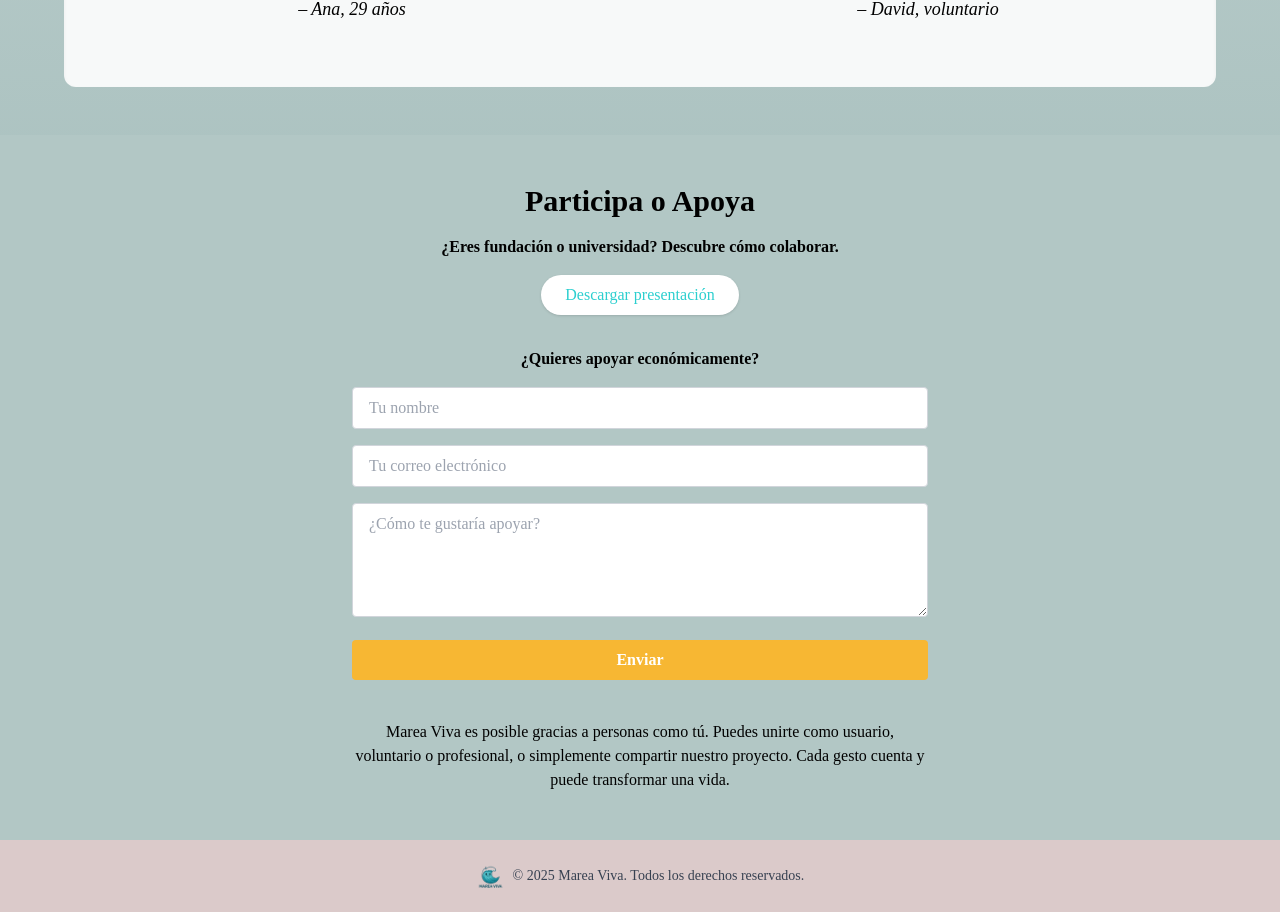
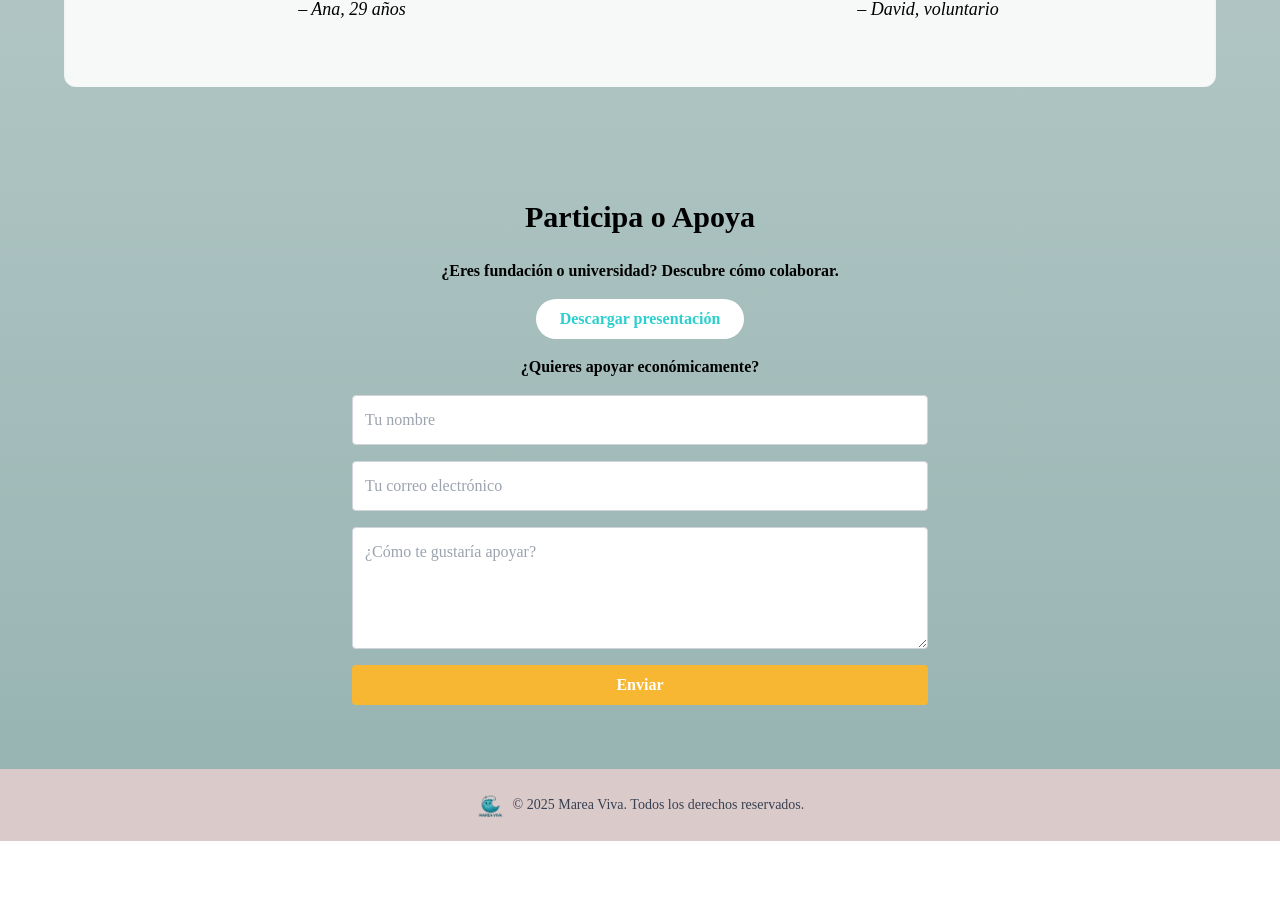
Before and after one commit to Emagmunioz/MareaViva, a React app in the folder frontend/: page / in a window 1280 px wide. Shown: the part 2138-3050 px from the top of the page. After the commit the page ends 2979 px from the top, so only its background shows below. Built offline with nearby package versions, Linux system fonts and the light colour scheme; the HTML template or start-up script is replaced by a standard one.

Commit message:
delete contactForm. It´s included in ParticipaApoyaSection

```diff
--- a/frontend/src/components/ContactForm.jsx
+++ /dev/null
@@ -1,85 +0,0 @@
-import { useState } from 'react';
-
-export default function ContactForm() {
-  const [name, setName] = useState('');
-  const [email, setEmail] = useState('');
-  const [description, setDescription] = useState('');
-  const [statusMessage, setStatusMessage] = useState('');
-  const [statusType, setStatusType] = useState(''); // 'success' o 'error'
-
-  const handleSubmit = async (e) => {
-    e.preventDefault();
-
-    try {
-      const response = await fetch('/api/collaborators', {
-        method: 'POST',
-        headers: {
-          'Content-Type': 'application/json',
-        },
-        body: JSON.stringify({ name, email, description }),
-      });
-
-      if (response.ok) {
-        setStatusType('success');
-        setStatusMessage('¡Gracias por tu interés en colaborar! ✨');
-        setName('');
-        setEmail('');
-        setDescription('');
-      } else {
-        setStatusType('error');
-        setStatusMessage('Hubo un error al enviar el formulario. Inténtalo de nuevo.');
-      }
-    } catch (error) {
-      console.error('Error en la solicitud:', error);
-      setStatusType('error');
-      setStatusMessage('Hubo un error de red. Inténtalo de nuevo.');
-    }
-  };
-
-  return (
-    <section className="text-center py-16 px-4">
-      <h2 className="text-3xl font-semibold mb-6">Participa o Apoya</h2>
-      <p className="mb-4 font-semibold">¿Eres fundación o universidad? Descubre cómo colaborar.</p>
-      <button className="bg-white text-[#2ccfcf] font-semibold py-2 px-6 rounded-full mb-4">
-        Descargar presentación
-      </button>
-      <p className="font-semibold mb-4">¿Quieres apoyar económicamente?</p>
-      <form onSubmit={handleSubmit} className="max-w-xl mx-auto flex flex-col gap-4">
-        <input
-          type="text"
-          placeholder="Tu nombre"
-          className="p-3 border border-gray-300 rounded"
-          required
-          value={name}
-          onChange={(e) => setName(e.target.value)}
-        />
-        <input
-          type="email"
-          placeholder="Tu correo electrónico"
-          className="p-3 border border-gray-300 rounded"
-          required
-          value={email}
-          onChange={(e) => setEmail(e.target.value)}
-        />
-        <textarea
-          placeholder="¿Cómo te gustaría apoyar?"
-          rows="4"
-          className="p-3 border border-gray-300 rounded"
-          required
-          value={description}
-          onChange={(e) => setDescription(e.target.value)}
-        />
-        <button type="submit" className="bg-[#f7b733] text-white font-semibold py-2 rounded">
-          Enviar
-        </button>
-
-        {/* Mensaje de estado */}
-        {statusMessage && (
-          <p className={`mt-4 font-semibold ${statusType === 'success' ? 'text-green-600' : 'text-red-600'}`}>
-            {statusMessage}
-          </p>
-        )}
-      </form>
-    </section>
-  );
-}
--- a/frontend/src/components/ParticipaApoyaSection.jsx
+++ b/frontend/src/components/ParticipaApoyaSection.jsx
@@ -1,45 +1,81 @@
+import { useState } from "react";
+
 export default function ParticipaApoyaSection() {
+  const [form, setForm] = useState({
+    name: "",
+    email: "",
+    description: "",
+  });
+  const [message, setMessage] = useState("");
+
+  const handleChange = (e) => {
+    setForm({ ...form, [e.target.name]: e.target.value });
+  };
+
+  const handleSubmit = async (e) => {
+    e.preventDefault();
+    try {
+      const res = await fetch("http://localhost:8080/api/collaborators", {
+        method: "POST",
+        headers: {
+          "Content-Type": "application/json",
+        },
+        body: JSON.stringify(form),
+      });
+
+      if (res.ok) {
+        setMessage("¡Gracias por tu interés en colaborar! ✨");
+        setForm({ name: "", email: "", description: "" });
+      } else {
+        setMessage("Hubo un problema al enviar el formulario.");
+      }
+    } catch (err) {
+      console.error("Error:", err);
+      setMessage("No se pudo conectar con el servidor.");
+    }
+  };
+
   return (
-    <section className="bg-[#b2c7c5] text-center py-12 px-4">
-      <h2 className="text-2xl md:text-3xl font-bold mb-4">Participa o Apoya</h2>
-      <p className="font-semibold mb-4">¿Eres fundación o universidad? Descubre cómo colaborar.</p>
-      <a
-        href="/presentacion-marea-viva.pdf"
-        download
-        className="inline-block bg-white text-[#2ccfcf] font-medium px-6 py-2 rounded-full shadow mb-8 hover:bg-gray-100"
-      >
+    <section className="text-center py-16 px-4">
+      <h2 className="text-3xl font-semibold mb-6">Participa o Apoya</h2>
+      <p className="mb-4 font-semibold">¿Eres fundación o universidad? Descubre cómo colaborar.</p>
+      <button className="bg-white text-[#2ccfcf] font-semibold py-2 px-6 rounded-full mb-4">
         Descargar presentación
-      </a>
-
+      </button>
       <p className="font-semibold mb-4">¿Quieres apoyar económicamente?</p>
-
-      <form className="max-w-xl mx-auto space-y-4">
+      <form onSubmit={handleSubmit} className="max-w-xl mx-auto flex flex-col gap-4">
         <input
+          name="name"
           type="text"
           placeholder="Tu nombre"
-          className="w-full px-4 py-2 rounded border border-gray-300"
+          className="p-3 border border-gray-300 rounded"
+          value={form.name}
+          onChange={handleChange}
+          required
         />
         <input
+          name="email"
           type="email"
           placeholder="Tu correo electrónico"
-          className="w-full px-4 py-2 rounded border border-gray-300"
+          className="p-3 border border-gray-300 rounded"
+          value={form.email}
+          onChange={handleChange}
+          required
         />
         <textarea
+          name="description"
           placeholder="¿Cómo te gustaría apoyar?"
           rows="4"
-          className="w-full px-4 py-2 rounded border border-gray-300"
-        ></textarea>
-        <button
-          type="submit"
-          className="w-full bg-[#f7b733] hover:bg-[#e5a628] text-white font-bold py-2 rounded"
-        >
+          className="p-3 border border-gray-300 rounded"
+          value={form.description}
+          onChange={handleChange}
+          required
+        />
+        <button type="submit" className="bg-[#f7b733] text-white font-semibold py-2 rounded">
           Enviar
         </button>
       </form>
-
-      <p className="mt-10 text-m text-black max-w-xl mx-auto">
-        Marea Viva es posible gracias a personas como tú. Puedes unirte como usuario, voluntario o profesional, o simplemente compartir nuestro proyecto. Cada gesto cuenta y puede transformar una vida.
-      </p>
+      {message && <p className="mt-4 text-green-600 font-semibold">{message}</p>}
     </section>
   );
 }
--- a/frontend/src/pages/Home.jsx
+++ b/frontend/src/pages/Home.jsx
@@ -1,7 +1,6 @@
 import Header from "../components/Header";
 import Section from "../components/Section";
 import Cards from "../components/Cards";
-import ContactForm from "../components/ContactForm";
 import Footer from "../components/Footer";
 import ParticipaApoyaSection from "../components/ParticipaApoyaSection";
 import supportImage from "../assets/emotional-support.png";
```
